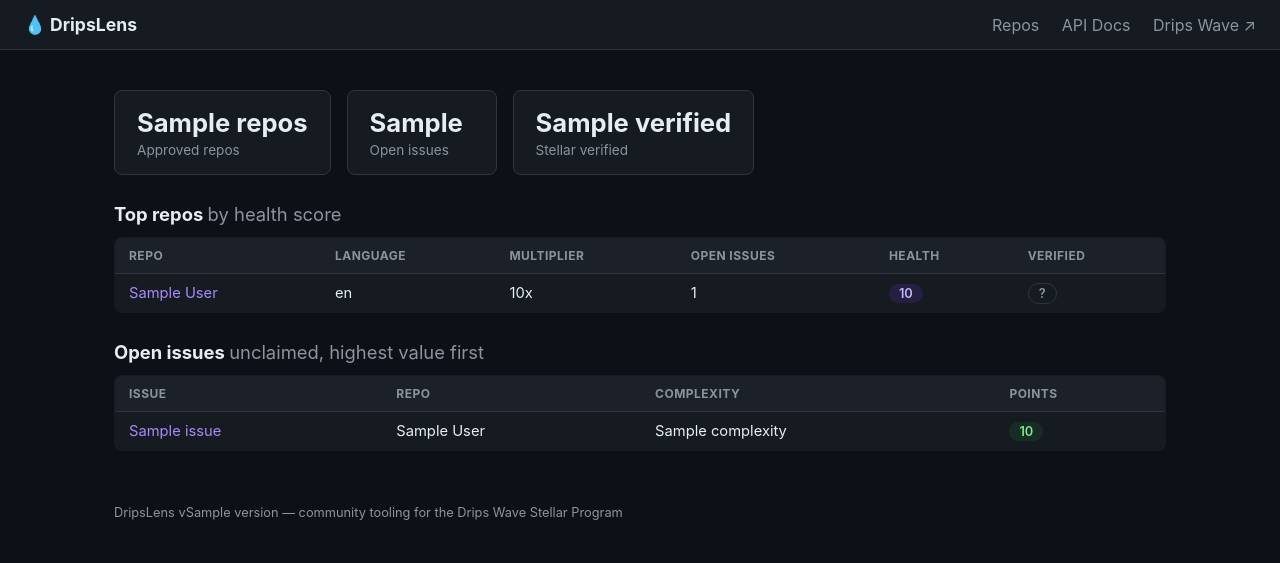
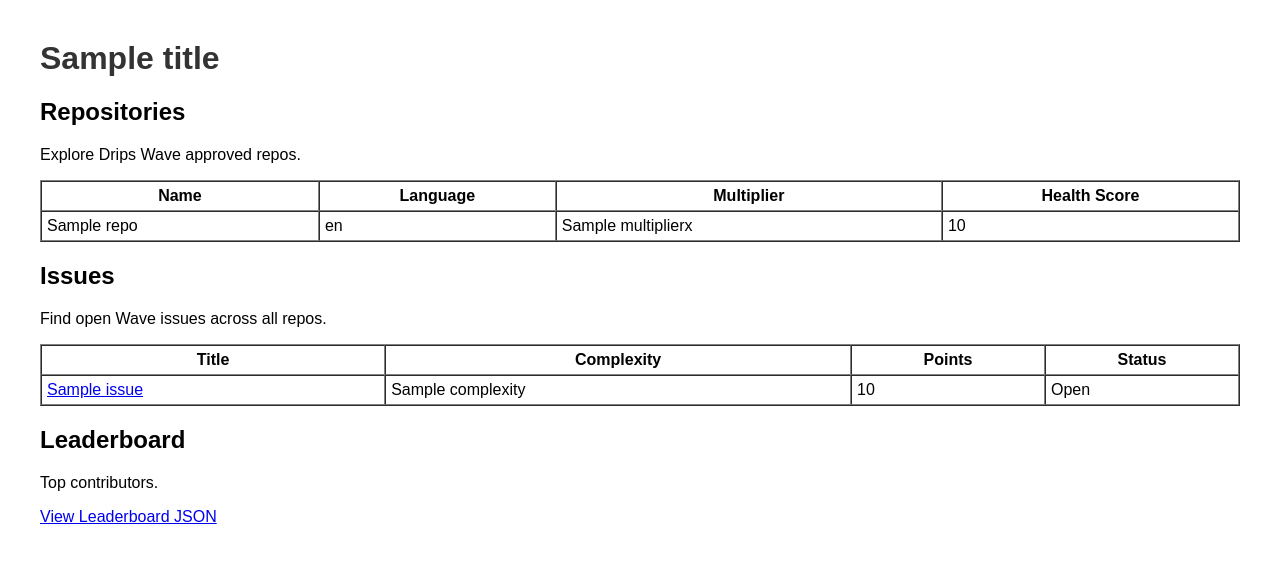
Before and after one commit to HassanKorey/DripsLens, a FastAPI app: template app/templates/dashboard.html in a window 1280 px wide. Shown: the top 563 px of the page. Run offline with FastAPI, Linux system fonts and the light colour scheme; the template is opened without the code that fills it: most values are stand-ins (such as "Sample title", 1, 10 or a date in 2020); parts of the project's set-up code (start-up, migrations or seed data) failed here and were passed over.

Commit message:
feat: integrate routers, middleware, and jinja2 dashboard into main app

```diff
--- a/app/main.py
+++ b/app/main.py
@@ -1,48 +1,45 @@
-"""DripsLens FastAPI application entry point."""
+from fastapi import FastAPI, Request
+from fastapi.responses import HTMLResponse, PlainTextResponse, Response
+from fastapi.templating import Jinja2Templates
+from datetime import datetime
+from app.routers import repos, issues, contributors, health
+from app.scheduler.tasks import start_scheduler
+import os
 
-import logging
-from contextlib import asynccontextmanager
+app = FastAPI(title="DripsLens")
 
-from fastapi import FastAPI
-from fastapi.staticfiles import StaticFiles
-
-from app import __version__
-from app.cache import redis_client as cache
-from app.config import settings
-from app.db.database import create_all
-from app.routers import admin, contributors, dashboard, health, issues, repos
-from app.scheduler.tasks import start_scheduler, stop_scheduler
-
-logging.basicConfig(
-    level=logging.DEBUG if settings.debug else logging.INFO,
-    format="%(asctime)s %(levelname)-7s %(name)s: %(message)s",
-)
-logger = logging.getLogger(__name__)
-
-
-@asynccontextmanager
-async def lifespan(app: FastAPI):
-    # Lightweight startup: create tables if missing (prod path is Alembic)
-    create_all()
-    if settings.scheduler_enabled:
-        start_scheduler()
-    yield
-    stop_scheduler()
-    await cache.close_redis()
-
-
-app = FastAPI(
-    title=settings.app_name,
-    description="Aggregates, caches and serves data about Drips Wave (Stellar) approved repositories.",
-    version=__version__,
-    lifespan=lifespan,
-)
-
-app.include_router(health.router)
-app.include_router(admin.router)
 app.include_router(repos.router)
 app.include_router(issues.router)
 app.include_router(contributors.router)
-app.include_router(dashboard.router)
+app.include_router(health.router)
 
-app.mount("/static", StaticFiles(directory="app/static"), name="static")
+templates = Jinja2Templates(directory="app/templates")
+
+@app.on_event("startup")
+def on_startup():
+    start_scheduler()
+
+@app.middleware("http")
+async def add_last_updated_header(request: Request, call_next):
+    response = await call_next(request)
+    response.headers["X-Last-Updated"] = datetime.utcnow().isoformat()
+    return response
+
+@app.get("/", response_class=HTMLResponse)
+async def dashboard(request: Request):
+    return templates.TemplateResponse("dashboard.html", {"request": request, "title": "DripsLens Dashboard"})
+
+@app.get("/robots.txt", response_class=PlainTextResponse)
+def get_robots():
+    return "User-agent: *\nDisallow: /"
+
+@app.get("/sitemap.xml", response_class=Response)
+def get_sitemap():
+    sitemap_content = """<?xml version="1.0" encoding="UTF-8"?>
+<urlset xmlns="http://www.sitemaps.org/schemas/sitemap/0.9">
+  <url>
+    <loc>https://dripslens.example.com/</loc>
+    <lastmod>2026-10-01</lastmod>
+  </url>
+</urlset>"""
+    return Response(content=sitemap_content, media_type="application/xml")
--- a/app/templates/dashboard.html
+++ b/app/templates/dashboard.html
@@ -1,53 +1,49 @@
-{% extends "base.html" %}
-{% block title %}Dashboard{% endblock %}
-{% block content %}
-<section class="stats">
-  <div class="card"><span class="num">{{ stats.repos }}</span><span class="label">Approved repos</span></div>
-  <div class="card"><span class="num">{{ stats.open_issues }}</span><span class="label">Open issues</span></div>
-  <div class="card"><span class="num">{{ stats.verified }}</span><span class="label">Stellar verified</span></div>
-</section>
-
-<section>
-  <h2>Top repos <span class="muted">by health score</span></h2>
-  <table>
-    <thead>
-      <tr><th>Repo</th><th>Language</th><th>Multiplier</th><th>Open issues</th><th>Health</th><th>Verified</th></tr>
-    </thead>
+<!DOCTYPE html>
+<html lang="en">
+<head>
+    <meta charset="UTF-8">
+    <meta name="viewport" content="width=device-width, initial-scale=1.0">
+    <title>{{ title }}</title>
+    <style>
+        body { font-family: Arial, sans-serif; margin: 40px; }
+        h1 { color: #333; }
+        .section { margin-bottom: 20px; }
+    </style>
+</head>
+<body>
+    <h1>{{ title }}</h1>
+    <div class="section">
+        <h2>Repositories</h2>
+        <p>Explore Drips Wave approved repos.</p>
+        <table border="1" cellpadding="5" cellspacing="0" width="100%">
+            <thead><tr><th>Name</th><th>Language</th><th>Multiplier</th><th>Health Score</th></tr></thead>
             <tbody>
-      {% for r in repos %}
-      <tr>
-        <td><a href="/repos/view/{{ r.id }}">{{ r.full_name }}</a></td>
-        <td>{{ r.language or "—" }}</td>
-        <td>{{ r.point_multiplier|int }}x</td>
-        <td>{{ r.open_issues_count }}</td>
-        <td><span class="badge health">{{ r.health_score | round(1) if r.health_score is not none else "—" }}</span></td>
-        <td>{% if r.stellar_verified %}<span class="badge ok">✓</span>{% elif r.stellar_verified == false %}<span class="badge bad">✗</span>{% else %}<span class="badge muted">?</span>{% endif %}</td>
-      </tr>
+                {% for repo in repos %}
+                <tr><td>{{ repo.name }}</td><td>{{ repo.language }}</td><td>{{ repo.multiplier }}x</td><td>{{ repo.health_score }}</td></tr>
                 {% else %}
-      <tr><td colspan="6" class="muted">No data yet — the refresh engine will populate shortly.</td></tr>
+                <tr><td colspan="4">No repositories loaded yet.</td></tr>
                 {% endfor %}
             </tbody>
         </table>
-</section>
-
-<section>
-  <h2>Open issues <span class="muted">unclaimed, highest value first</span></h2>
-  <table>
-    <thead>
-      <tr><th>Issue</th><th>Repo</th><th>Complexity</th><th>Points</th></tr>
-    </thead>
+    </div>
+    <div class="section">
+        <h2>Issues</h2>
+        <p>Find open Wave issues across all repos.</p>
+        <table border="1" cellpadding="5" cellspacing="0" width="100%">
+            <thead><tr><th>Title</th><th>Complexity</th><th>Points</th><th>Status</th></tr></thead>
             <tbody>
-      {% for i in issues %}
-      <tr>
-        <td><a href="{{ i.html_url }}" target="_blank" rel="noopener">{{ i.title }}</a></td>
-        <td>{{ i.repo.full_name if i.repo else "—" }}</td>
-        <td>{{ i.complexity or "—" }}</td>
-        <td><span class="badge points">{{ i.points or "—" }}</span></td>
-      </tr>
+                {% for issue in issues %}
+                <tr><td><a href="{{ issue.url }}">{{ issue.title }}</a></td><td>{{ issue.complexity }}</td><td>{{ issue.points }}</td><td>{{ 'Claimed' if issue.is_claimed else 'Open' }}</td></tr>
                 {% else %}
-      <tr><td colspan="4" class="muted">No open issues tracked yet.</td></tr>
+                <tr><td colspan="4">No issues loaded yet.</td></tr>
                 {% endfor %}
             </tbody>
         </table>
-</section>
-{% endblock %}
+    </div>
+    <div class="section">
+        <h2>Leaderboard</h2>
+        <p>Top contributors.</p>
+        <a href="/contributors/top">View Leaderboard JSON</a>
+    </div>
+</body>
+</html>
```
Lines whose indentation alone changed are shown as unchanged.
